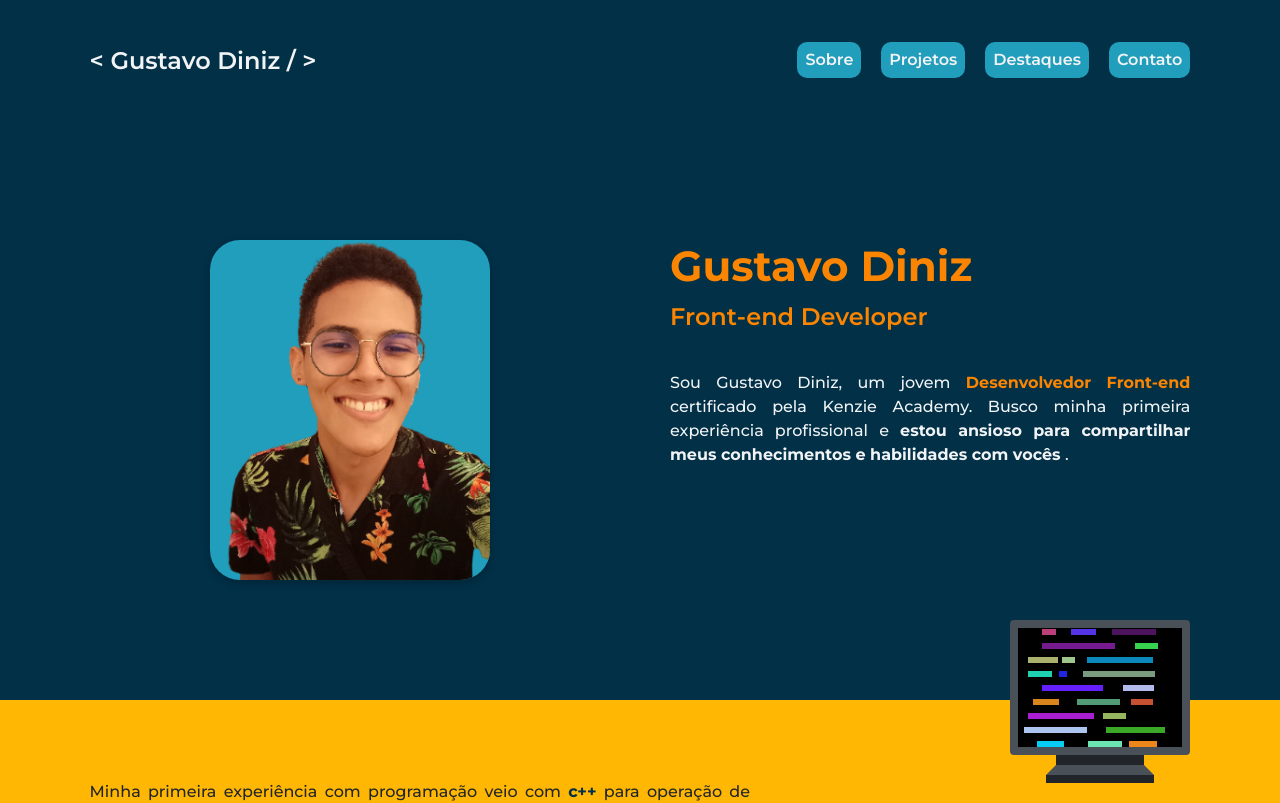
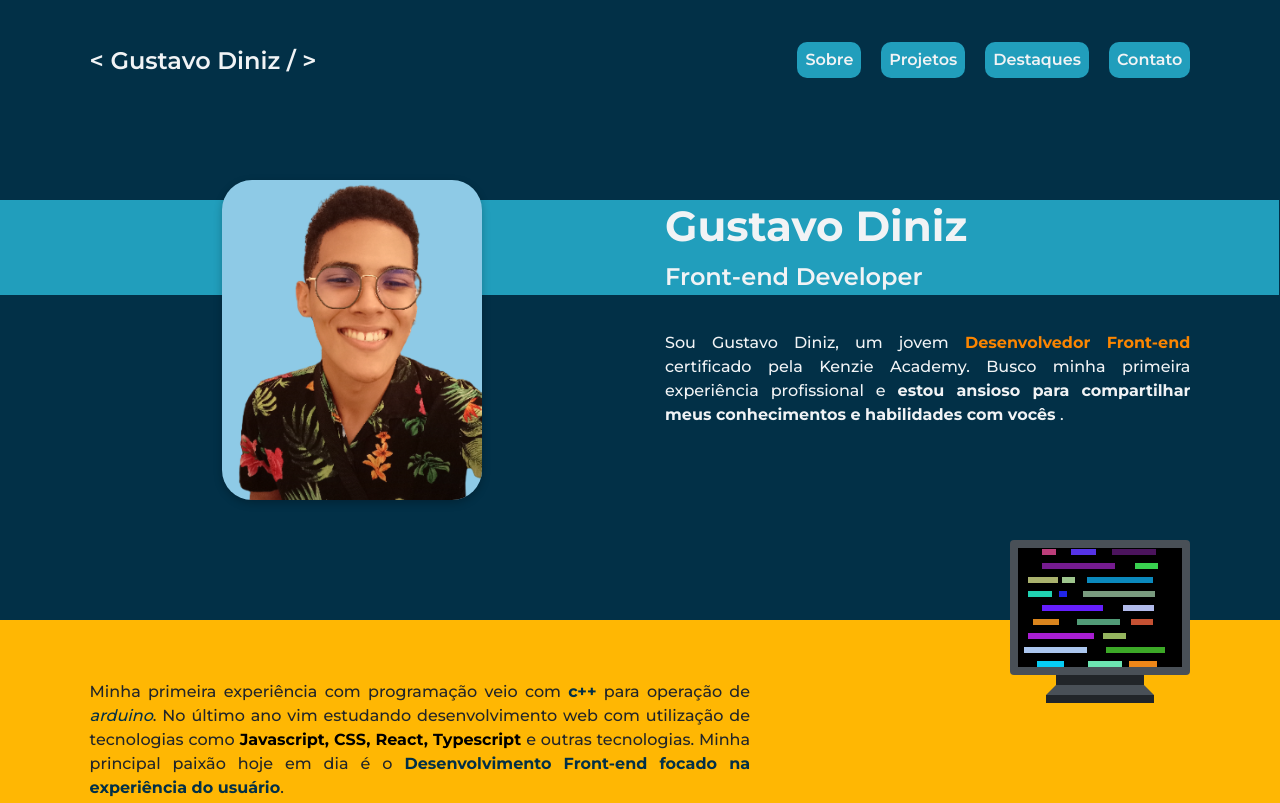
Before and after one commit to gusdinizmaia/meu-portfolio, a React (Create React App) app in the folder portfolio/: page /home in a window 1280 px wide. Shown: the top 803 px of the page. Built offline with nearby package versions, Linux system fonts and the light colour scheme.

Commit message:
feat: adicionado alguns detalhes

```diff
--- a/portfolio/src/Components/About/style.ts
+++ b/portfolio/src/Components/About/style.ts
@@ -4,23 +4,21 @@ export const AboutStyled = styled.section`
   display: flex;
   flex-direction: column;
   align-items: center;
-  gap: 60px;
+  gap: 50px;
   background-color: ${({ theme }) => theme.colors.first.main};
-
-  position: relative;
 
   figure {
     display: flex;
     align-items: center;
     img {
       border-radius: 30px;
-      height: 340px;
-      width: 280px;
+      height: 320px;
+      width: 260px;
       object-fit: cover;
       margin: 0 auto;
 
       box-shadow: rgba(0, 0, 0, 0.24) 0px 3px 8px;
-      background-color: ${({ theme }) => theme.colors.fourth.main};
+      background-color: ${({ theme }) => theme.colors.fifth.main};
     }
 
     padding-bottom: 30px;
@@ -34,6 +32,8 @@ export const AboutStyled = styled.section`
     align-items: center;
     gap: 40px;
 
+    padding-top: 20px;
+
     h2 {
       width: 100%;
       text-align: center;
@@ -41,6 +41,9 @@ export const AboutStyled = styled.section`
       color: ${({ theme }) => theme.colors.first.main};
       font: ${({ theme }) => theme.fonts.title.one};
       padding: 10px 0;
+
+      position: relative;
+
       ::after {
         display: block;
         content: "Front-end Developer";
@@ -74,16 +77,6 @@ export const AboutStyled = styled.section`
       align-items: center;
       justify-content: center;
       padding-bottom: 0;
-      /* ::after {
-        content: "";
-        display: block;
-        background-color: ${({ theme }) => theme.colors.fourth.main};
-        position: absolute;
-        z-index: 0;
-        height: 360px;
-        width: 360px;
-        border-radius: 100%;
-      } */
       img {
         z-index: 1;
       }
@@ -93,9 +86,22 @@ export const AboutStyled = styled.section`
       align-items: flex-start;
       justify-content: flex-end;
 
+      position: relative;
+
+      ::before {
+        content: "";
+        display: block;
+        background-color: ${({ theme }) => theme.colors.fourth.main};
+        position: absolute;
+        right: calc(-0.069 * 100vw);
+        top: 20px;
+        width: 100vw;
+        height: 95px;
+      }
+
       h2 {
         background-color: transparent;
-        color: ${({ theme }) => theme.colors.second.main};
+        color: ${({ theme }) => theme.colors.grey.five};
         text-align: start;
         padding: 0;
       }
--- a/portfolio/src/Pages/Home/style.ts
+++ b/portfolio/src/Pages/Home/style.ts
@@ -6,17 +6,29 @@ export const HomeStyle = styled.main`
 
   section {
     width: 100%;
-    padding: 80px 7%;
+    padding: 60px 7% 80px 7%;
 
     :nth-child(1) {
-      padding: 90px 0;
-
-      @media (min-width: 768px) {
-        padding: 120px 7%;
-      }
+      padding: 90px 7%;
     }
     :nth-last-child(1) {
       padding: 40px 0;
     }
   }
+
+  @media (min-width: 768px) {
+    section {
+      :nth-child(1) {
+        padding: 60px 7% 80px 7%;
+      }
+    }
+  }
+
+  @media (min-width: 1280px) {
+    section {
+      :nth-child(1) {
+        padding: 60px 7% 120px 7%;
+      }
+    }
+  }
 `;
```
